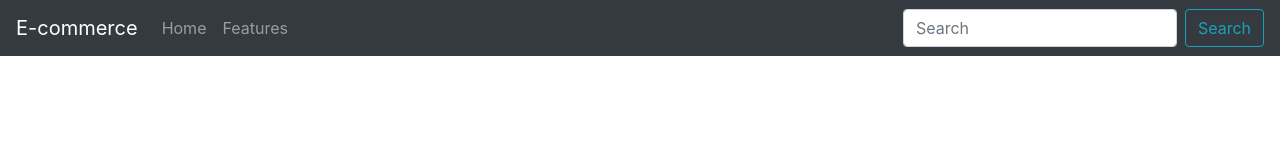
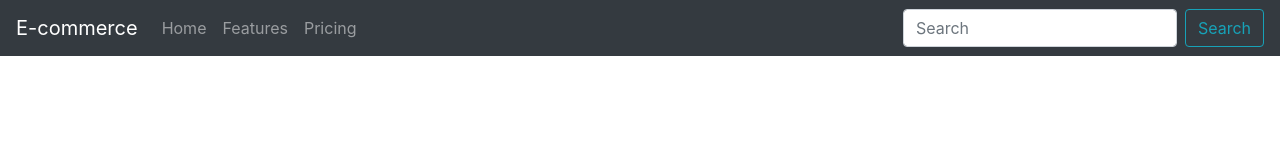
Before and after one commit to juanbonami/e-commerce-front-end, a React (Create React App) app: page / in a window 1280 px wide. Shown: the top 160 px of the page. Built offline with nearby package versions, Linux system fonts and the light colour scheme.

Commit message:
added Link component for pricing

```diff
--- a/src/App.js
+++ b/src/App.js
@@ -10,7 +10,7 @@ function App() {
     <Nav className="mr-auto">
       <Nav.Link href="#home">Home</Nav.Link>
       <Nav.Link href="#features">Features</Nav.Link>
-
+      <Nav.Link href="#pricing">Pricing</Nav.Link>
     </Nav>
     <Form inline>
       <FormControl type="text" placeholder="Search" className="mr-sm-2" />
```
